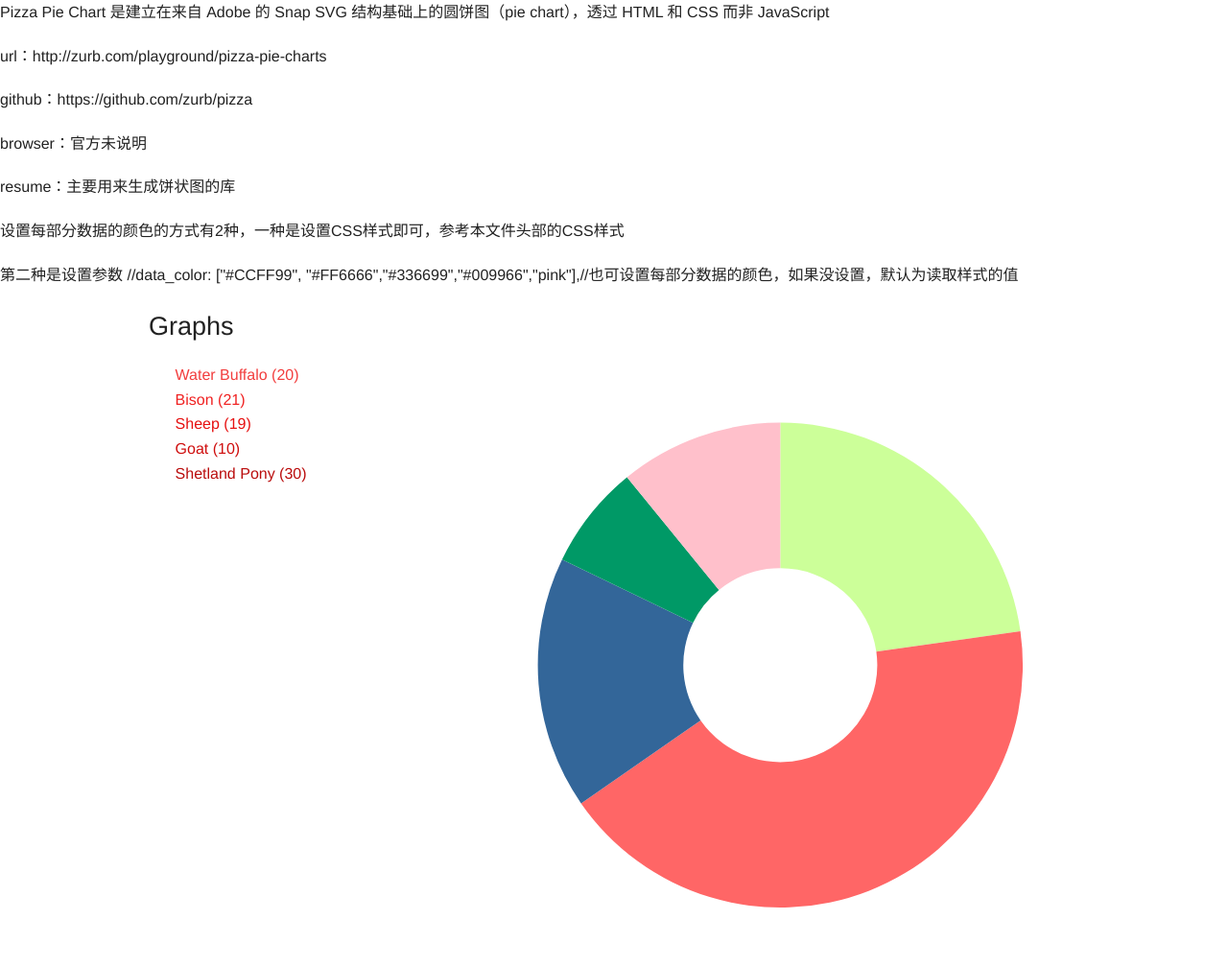
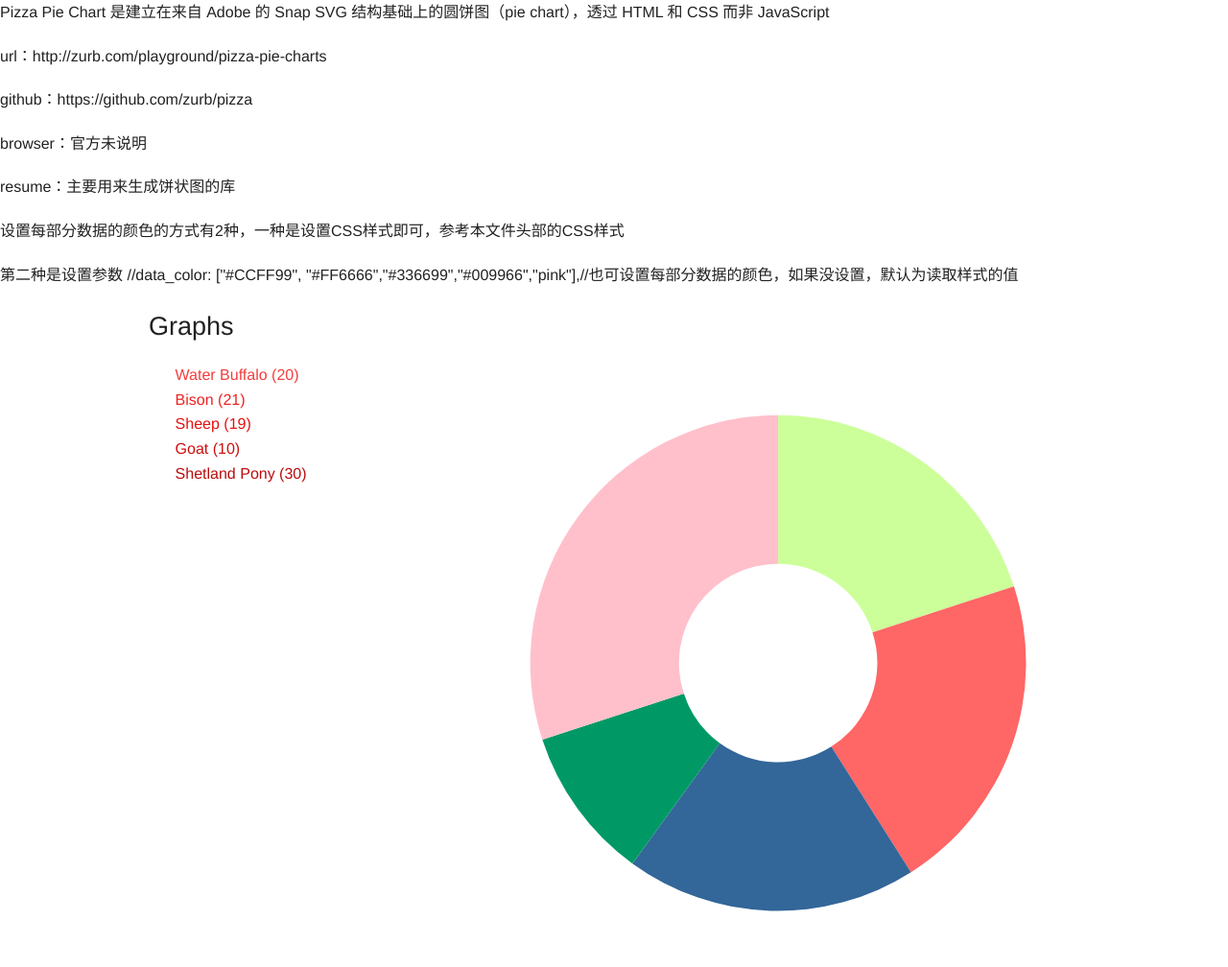
Before and after one commit to ZTEsoft-UED/pizza, a website: page index.html in a window 1280 px wide. Shown: the whole page at 96% size. Drawn offline with Linux system fonts and the light colour scheme.

```diff
--- a/index.html
+++ b/index.html
@@ -85,9 +85,8 @@
   <script>
     $(function() {
      Pizza.init(document.body, {
-          data: [23, 43, 17, 7, 11],
           data_color: ["#CCFF99", "#FF6666","#336699","#009966","pink"],//设置每部分数据的颜色
-          "percent_offset": 30,
+          "percent_offset": 20,
           "donut":"true", /*空心圆*/
         // donut_inner_ratio: 0,   // between 0 and 1
         //  percent_offset: 30,       // 相对半径
```
Also changed, not shown: dist/js/pizza.js, dist/js/pizza.min.js.
